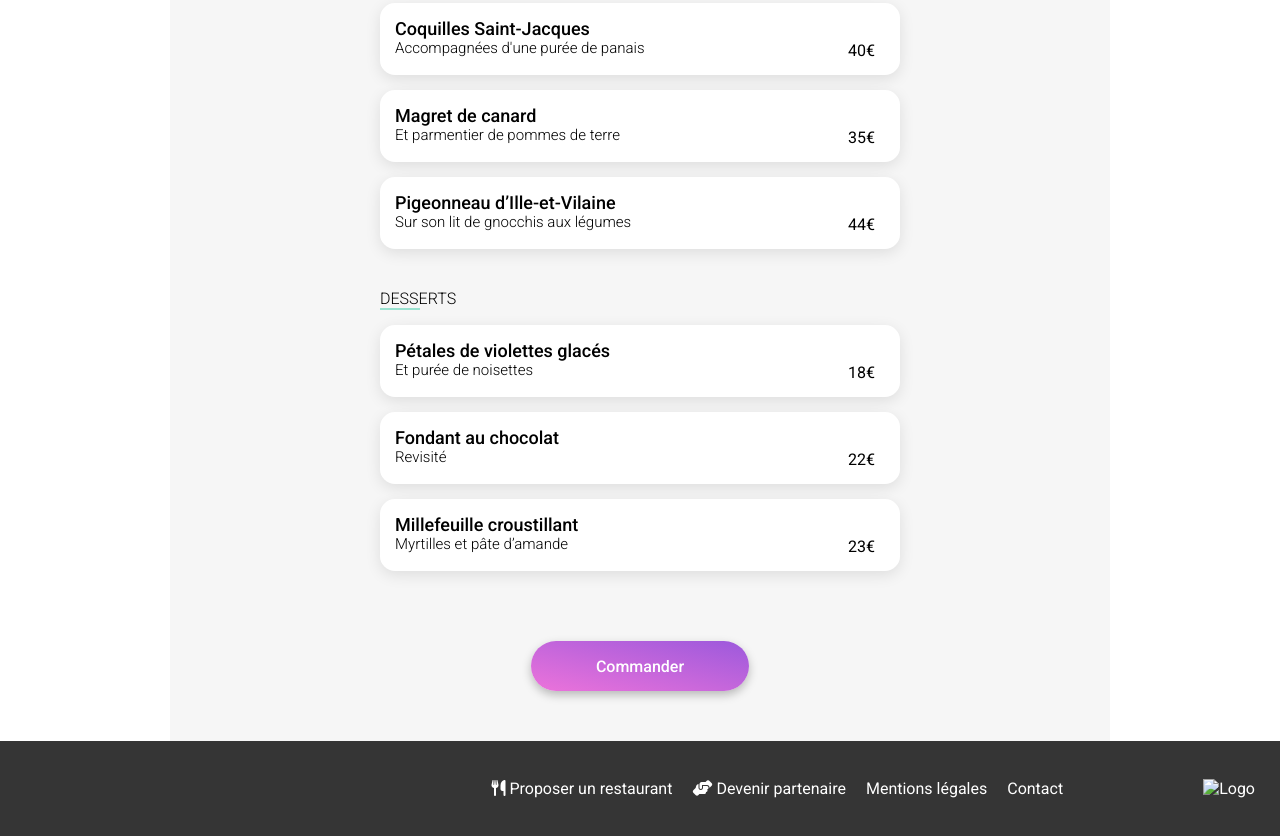
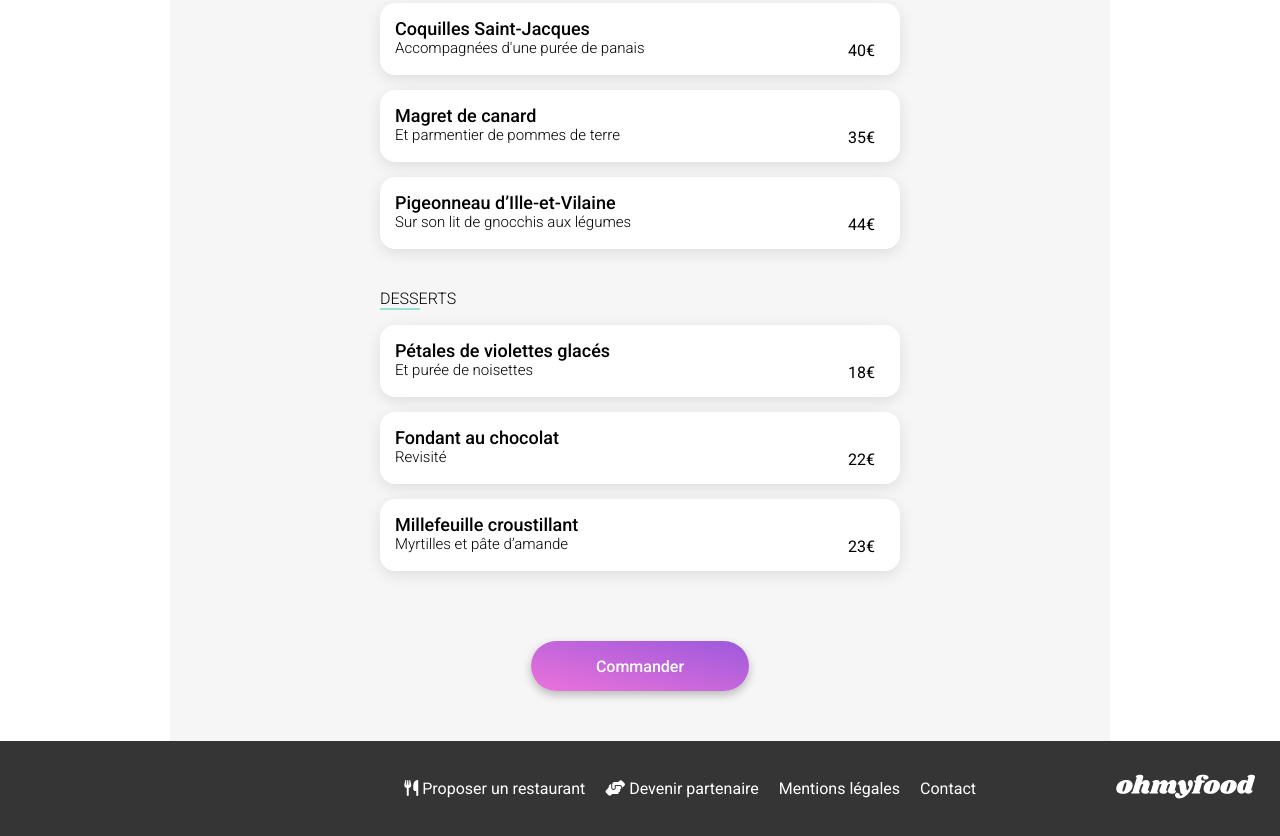
Before and after one commit to hakim-creator/ohmyfood, a plain HTML site: page pages/a_la_francaise.html in a window 1280 px wide. Shown: the part 1018-1854 px from the top of the page. Drawn offline with Linux system fonts and the light colour scheme; the site is published under a folder, as on GitHub Pages, so addresses that start at the root find nothing; a web font is replaced by a local one.

Commit message:
update link logo footer

```diff
--- a/pages/a_la_francaise.html
+++ b/pages/a_la_francaise.html
@@ -176,7 +176,7 @@
         <footer class="footer">
             <div class="footer__container">
                 <div class="footer__container--img">
-                    <img src="/images/logo/ohmyfood@2x.svg" alt="Logo">
+                    <img src="../images/logo/ohmyfood@2x.svg" alt="Logo">
                 </div>
                 <div class="footer__container--menu">
                     <ul>
```
Also changed, not shown: pages/la_note_enchantee.html (+1 -1 lines), pages/la_palette_du-gout.html (+1 -1 lines), pages/le_delice_des_sens.html (+1 -1 lines).
